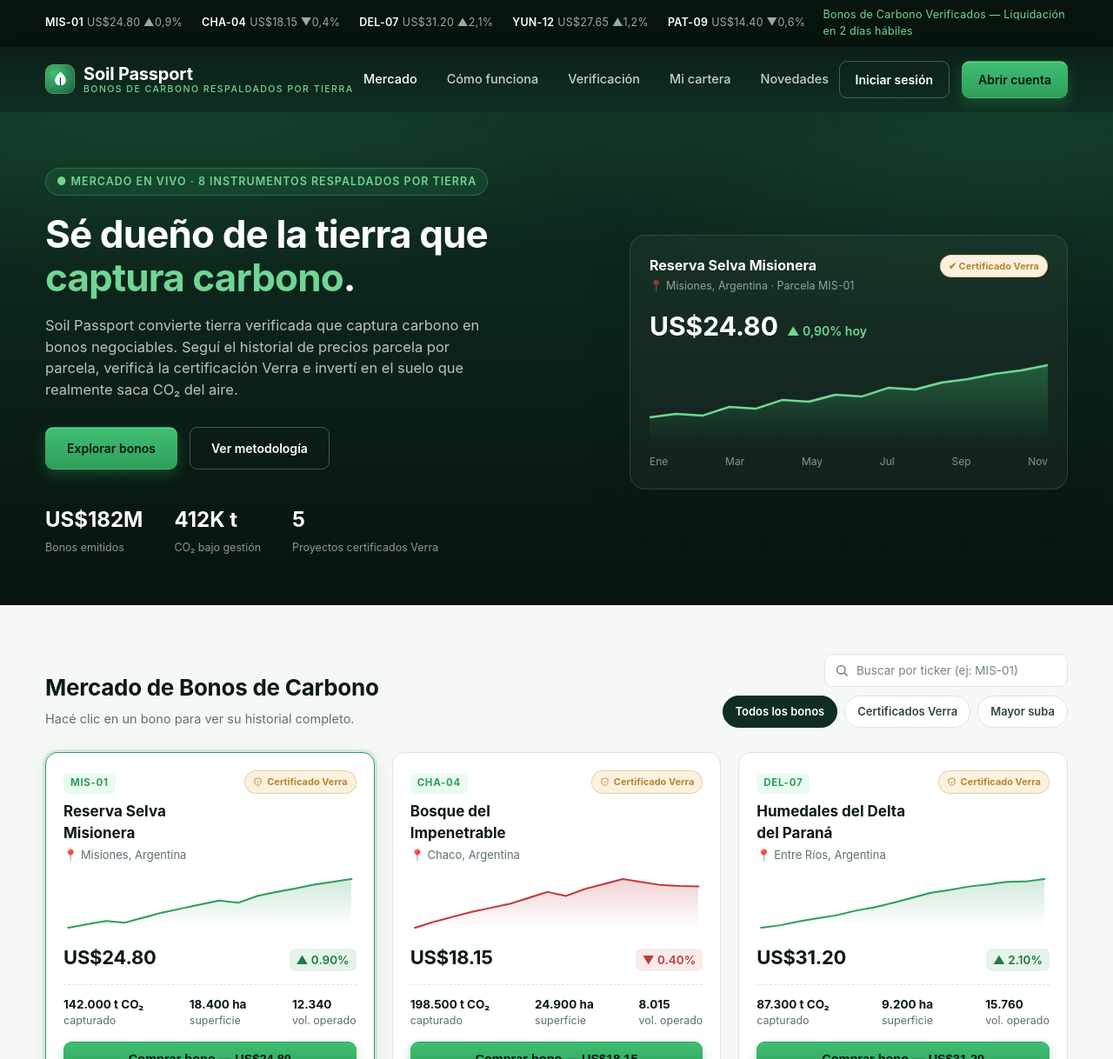
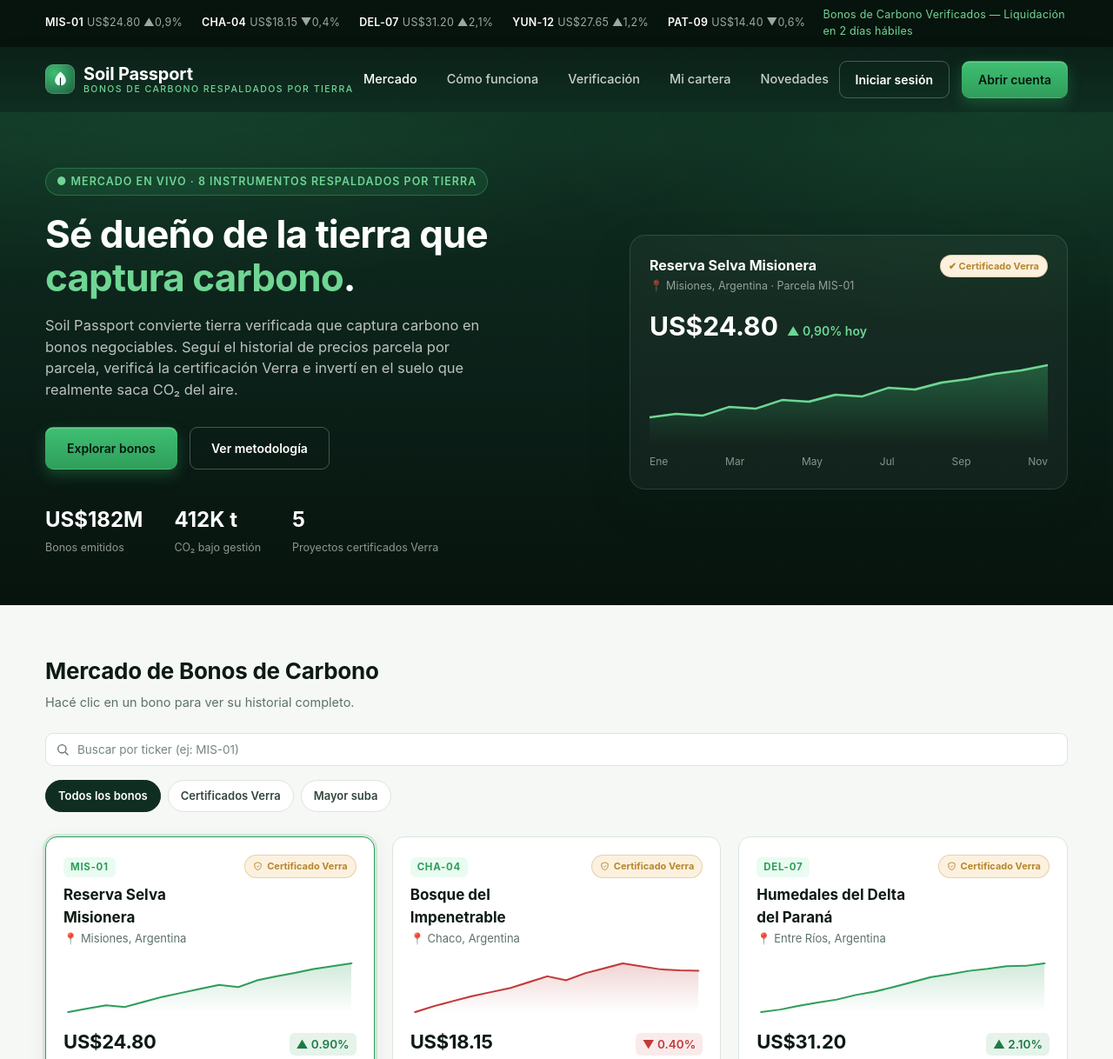
Before and after one commit to leogm89/SP, a plain HTML site: page index.html in a window 1280 px wide. Shown: the top 1218 px of the page at 87% size. Drawn offline with Linux system fonts and the light colour scheme.

Commit message:
Restructure marketplace search bar to full-width row above filter chips

```diff
--- a/index.html
+++ b/index.html
@@ -255,12 +255,7 @@
   /* ---------- Section headings ---------- */
   .section{padding:56px 0;}
   .section-head{
-    display:flex;
-    justify-content:space-between;
-    align-items:flex-end;
-    margin-bottom:28px;
-    gap:20px;
-    flex-wrap:wrap;
+    margin-bottom:24px;
   }
   .section-head h2{
     font-size:26px;
@@ -270,11 +265,12 @@
   .section-head p{
     margin:0; color:var(--ink-500); font-size:14.5px;
   }
-  .head-controls{
+  .market-controls{
     display:flex;
     flex-direction:column;
-    align-items:flex-end;
-    gap:10px;
+    align-items:flex-start;
+    gap:16px;
+    margin-bottom:28px;
   }
   .filters{
     display:flex; gap:8px;
@@ -298,7 +294,7 @@
   /* ---------- Search bar ---------- */
   .search-bar{
     position:relative;
-    width:280px;
+    width:100%;
   }
   .search-bar svg{
     position:absolute;
@@ -694,8 +690,6 @@
     .chart-area{border-right:none; border-bottom:1px solid var(--line);}
     .how-grid{grid-template-columns:1fr;}
     nav.main .links{display:none;}
-    .head-controls{align-items:flex-start; width:100%;}
-    .search-bar{width:100%;}
   }
   @media (max-width: 640px){
     .bond-grid{grid-template-columns:1fr;}
@@ -807,7 +801,9 @@
           <h2>Mercado de Bonos de Carbono</h2>
           <p>Hacé clic en un bono para ver su historial completo.</p>
         </div>
-        <div class="head-controls">
+      </div>
+
+      <div class="market-controls">
         <div class="search-bar">
           <svg viewBox="0 0 24 24" fill="none"><circle cx="11" cy="11" r="7" stroke="currentColor" stroke-width="2"/><path d="M21 21l-4.3-4.3" stroke="currentColor" stroke-width="2" stroke-linecap="round"/></svg>
           <input type="text" id="tickerSearch" placeholder="Buscar por ticker (ej: MIS-01)" autocomplete="off">
@@ -816,7 +812,6 @@
           <div class="chip active" data-filter="all">Todos los bonos</div>
           <div class="chip" data-filter="certified">Certificados Verra</div>
           <div class="chip" data-filter="gainers">Mayor suba</div>
-          </div>
         </div>
       </div>
 
```
Lines whose indentation alone changed are shown as unchanged.
